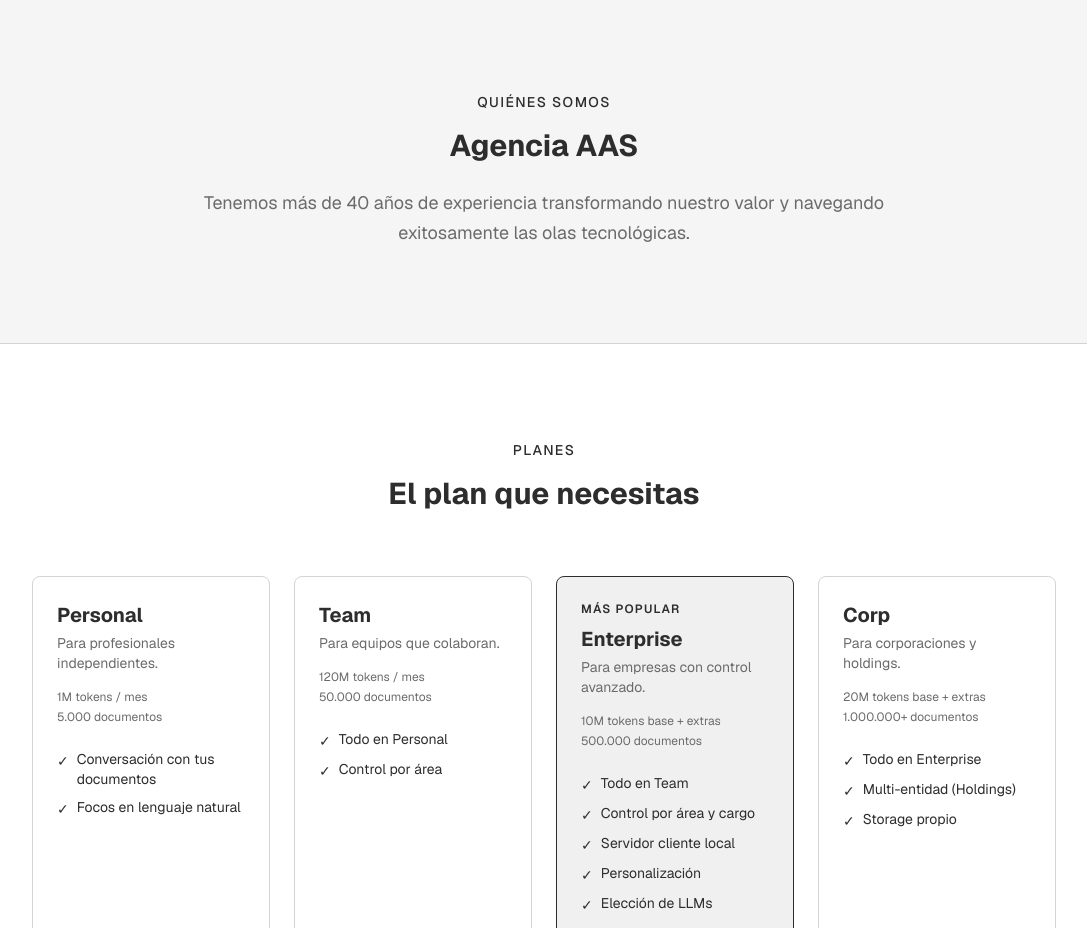
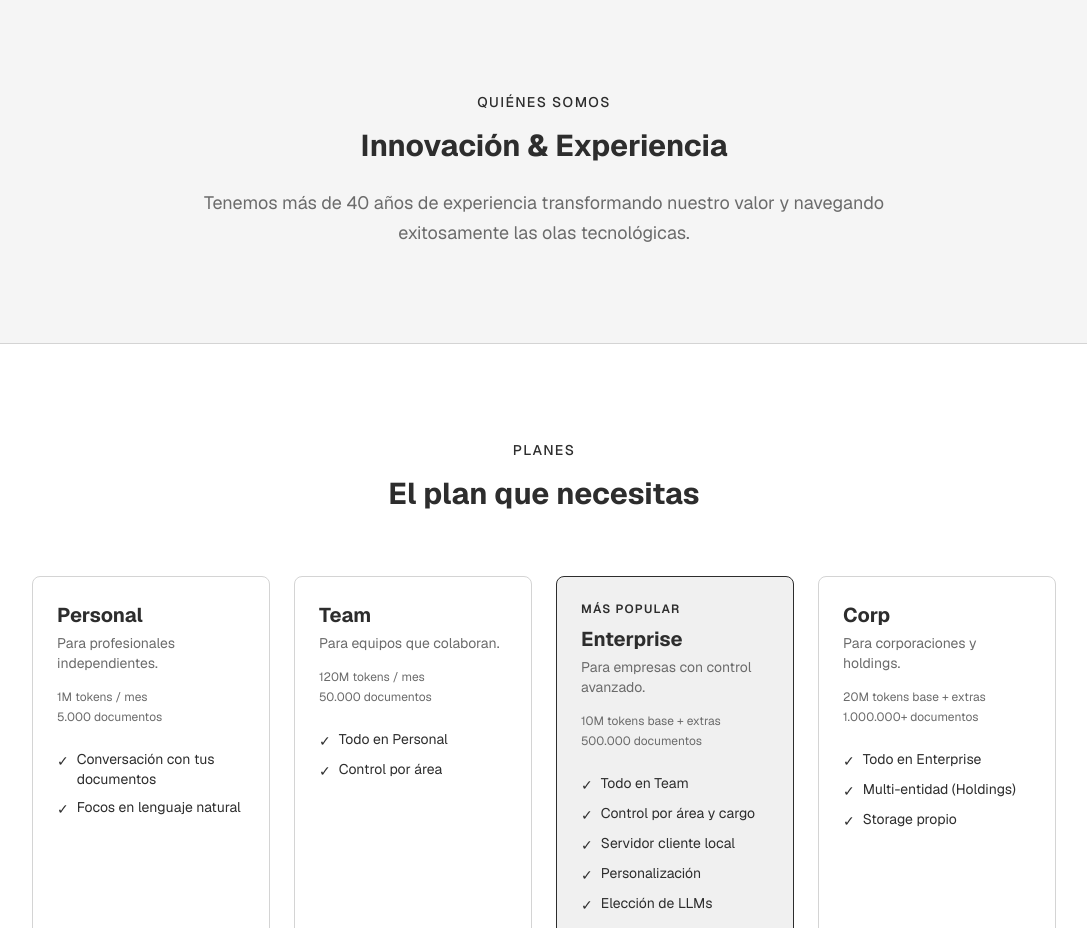
Before and after one commit to rufinocabreragaillard/serverlm-sitio, a Next.js app: page / in a window 1280 px wide. Shown: the part 860-1788 px from the top of the page, without its empty margins (96-1183 px from the left). Built offline with nearby package versions, Linux system fonts and the light colour scheme.

Commit message:
fix: reemplaza 'Agencia AAS' por 'Innovación & Experiencia' en sección Quiénes somos

```diff
--- a/app/page.tsx
+++ b/app/page.tsx
@@ -85,7 +85,7 @@ export default function Home() {
             Quiénes somos
           </p>
           <h2 className="text-3xl font-bold text-[var(--gray-dark)] mb-6">
-            Agencia AAS
+            Innovación & Experiencia
           </h2>
           <p className="text-lg text-[var(--gray-mid)] leading-relaxed">
             Tenemos más de 40 años de experiencia transformando nuestro valor y
```
